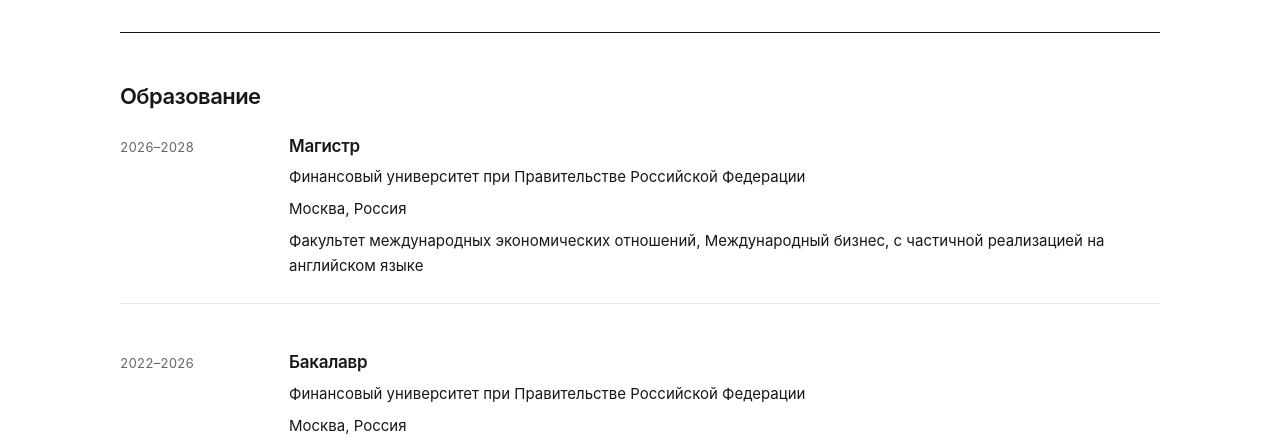
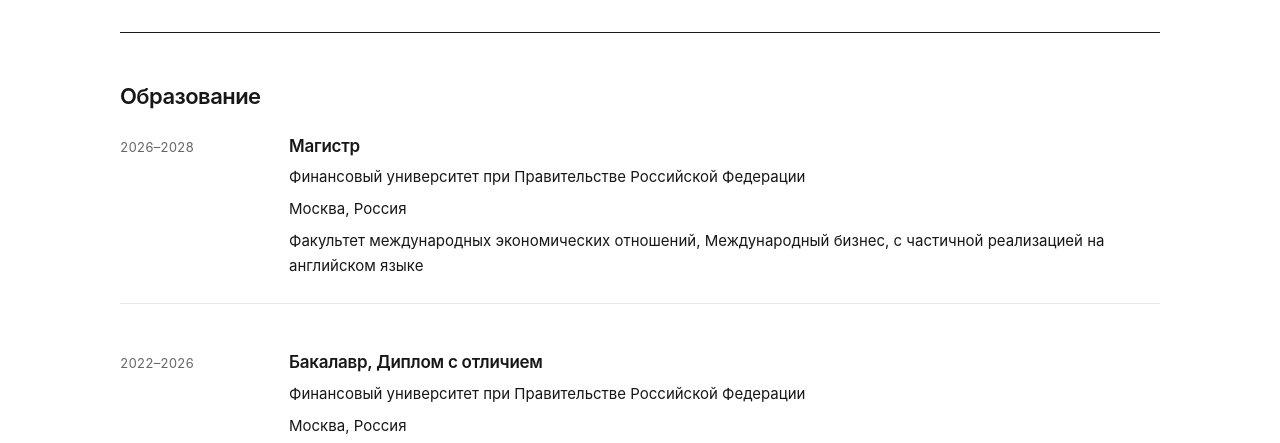
Before and after one commit to mondrigelia/portfolio, a plain HTML site: page index.html in a window 1280 px wide. Shown: the part 310-753 px from the top of the page. Drawn offline with Linux system fonts and the light colour scheme.

Commit message:
Update bachelor's degree title

```diff
--- a/index.html
+++ b/index.html
@@ -45,7 +45,7 @@
 
       <article class="record">
         <p class="period">2022–2026</p>
-        <h3>Бакалавр</h3>
+        <h3>Бакалавр, Диплом с отличием</h3>
         <p>Финансовый университет при Правительстве Российской Федерации</p>
         <p>Москва, Россия</p>
         <p>Факультет информационных технологий и анализа больших данных, Бизнес-информатика, профиль «ИТ-менеджмент в бизнесе»</p>
```
